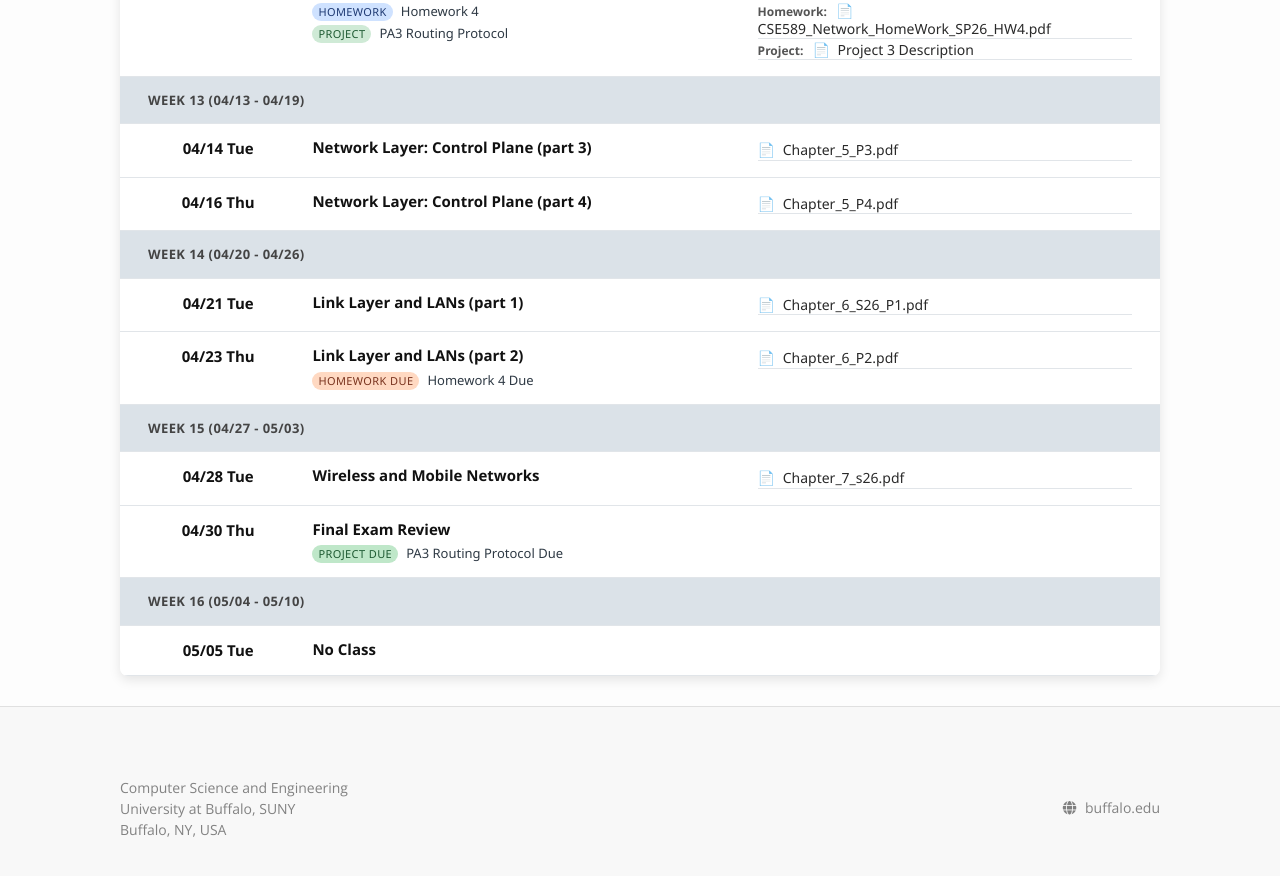
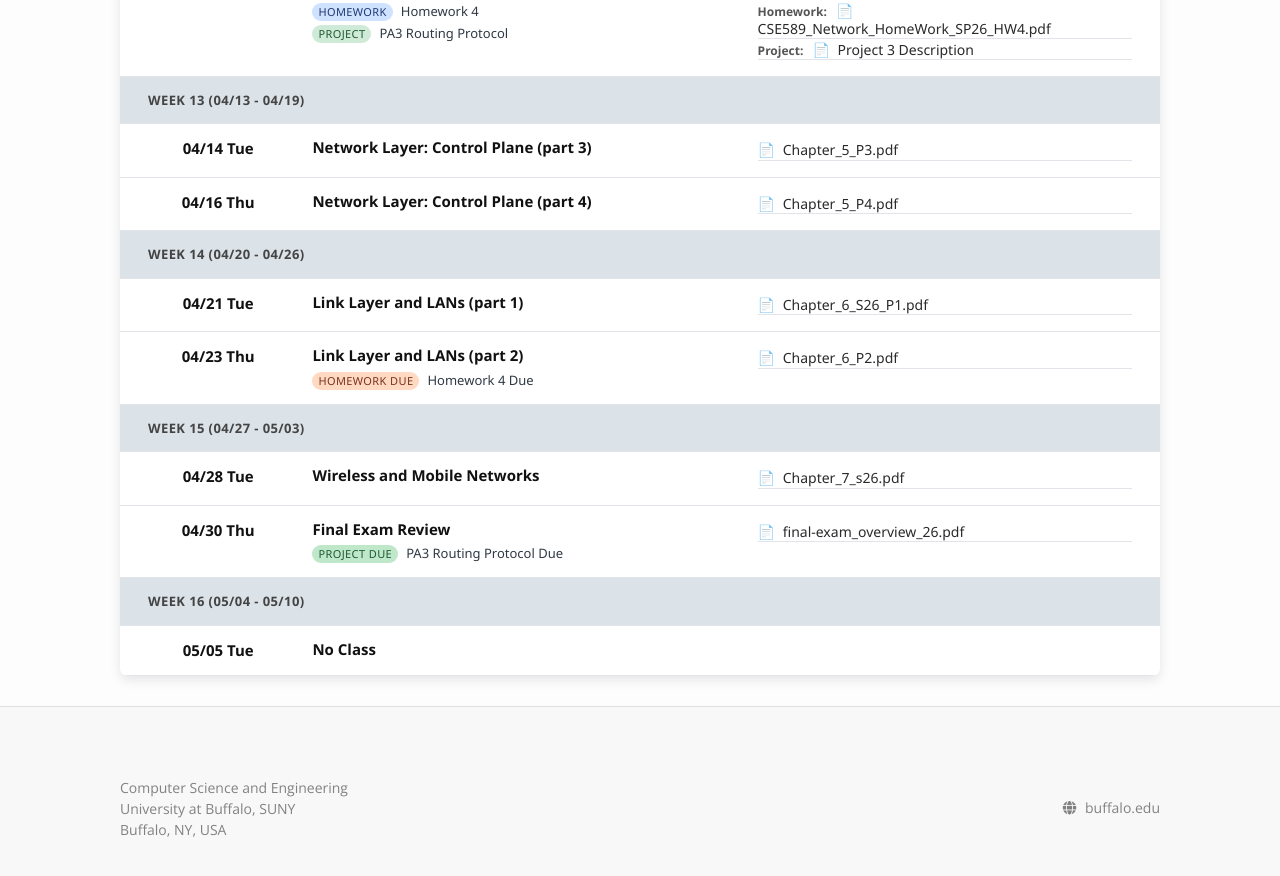
Before and after one commit to xieyaxiongfly/CSE589_UB_SP26, a Jekyll site: the page built from schedule.md, in a window 1280 px wide and 900 px high, scrolled down 2302 px. Shown: the top 876 px of the window. Built offline with Jekyll 4.4.1, drawn with Linux system fonts in a browser that asks for light colours; nearby versions of some CDN libraries.

Commit message:
final exam overview

```diff
--- a/_data/course_schedule.yml
+++ b/_data/course_schedule.yml
@@ -223,7 +223,9 @@ lecture_sequence:
   - name: Chapter_7_s26.pdf
     url: https://xieyaxiongfly.github.io/CSE589_UB_SP26/static_files/uploads/Chapter_7_s26.pdf
 - topic: Final Exam Review
-  materials: []
+  materials:
+  - name: final-exam_overview_26.pdf
+    url: https://xieyaxiongfly.github.io/CSE589_UB_SP26/static_files/uploads/final-exam_overview_26.pdf
 - topic: No Class
   materials: []
 - topic: TBD
```
Also changed, not shown: 1 other file.
